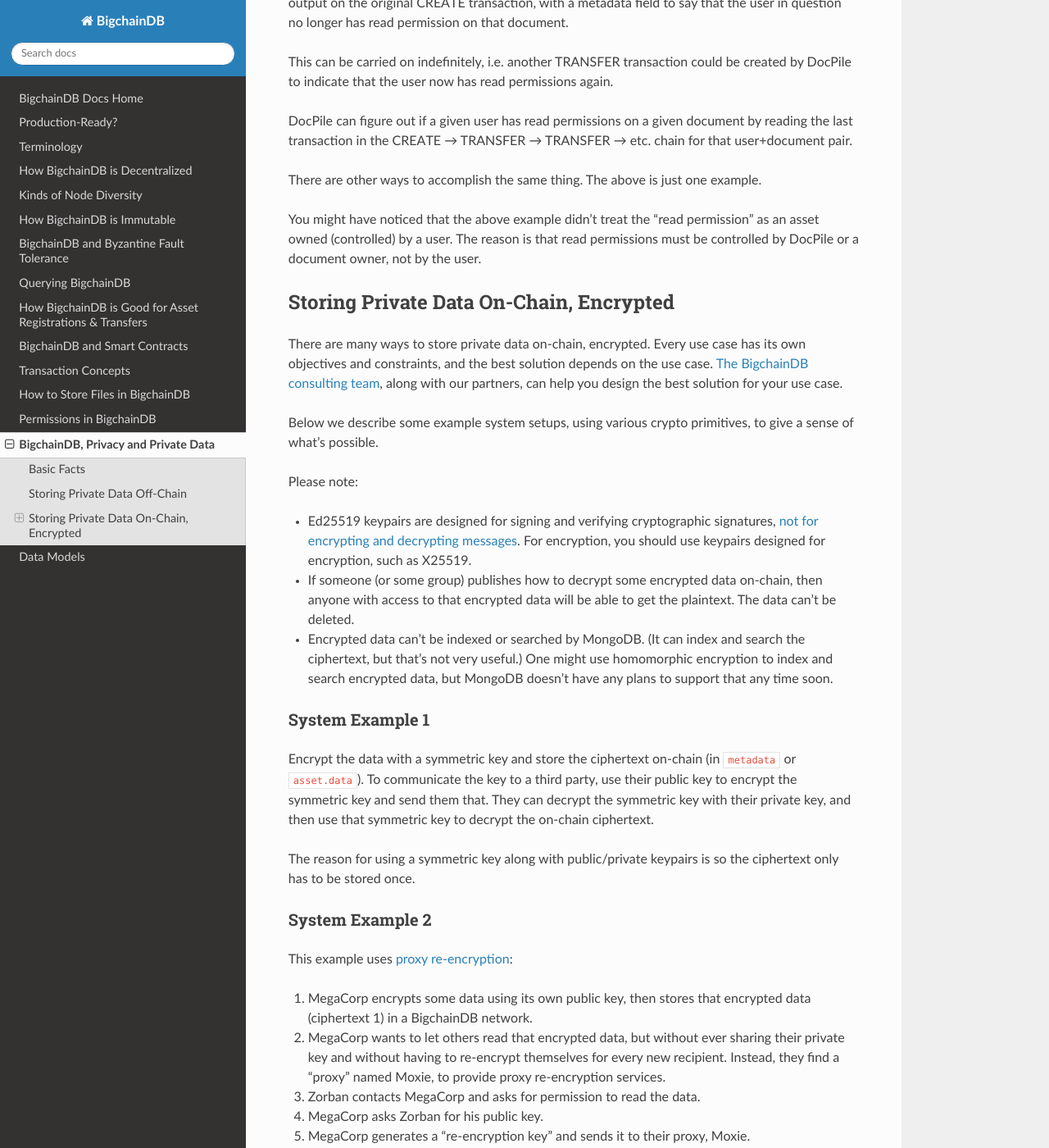
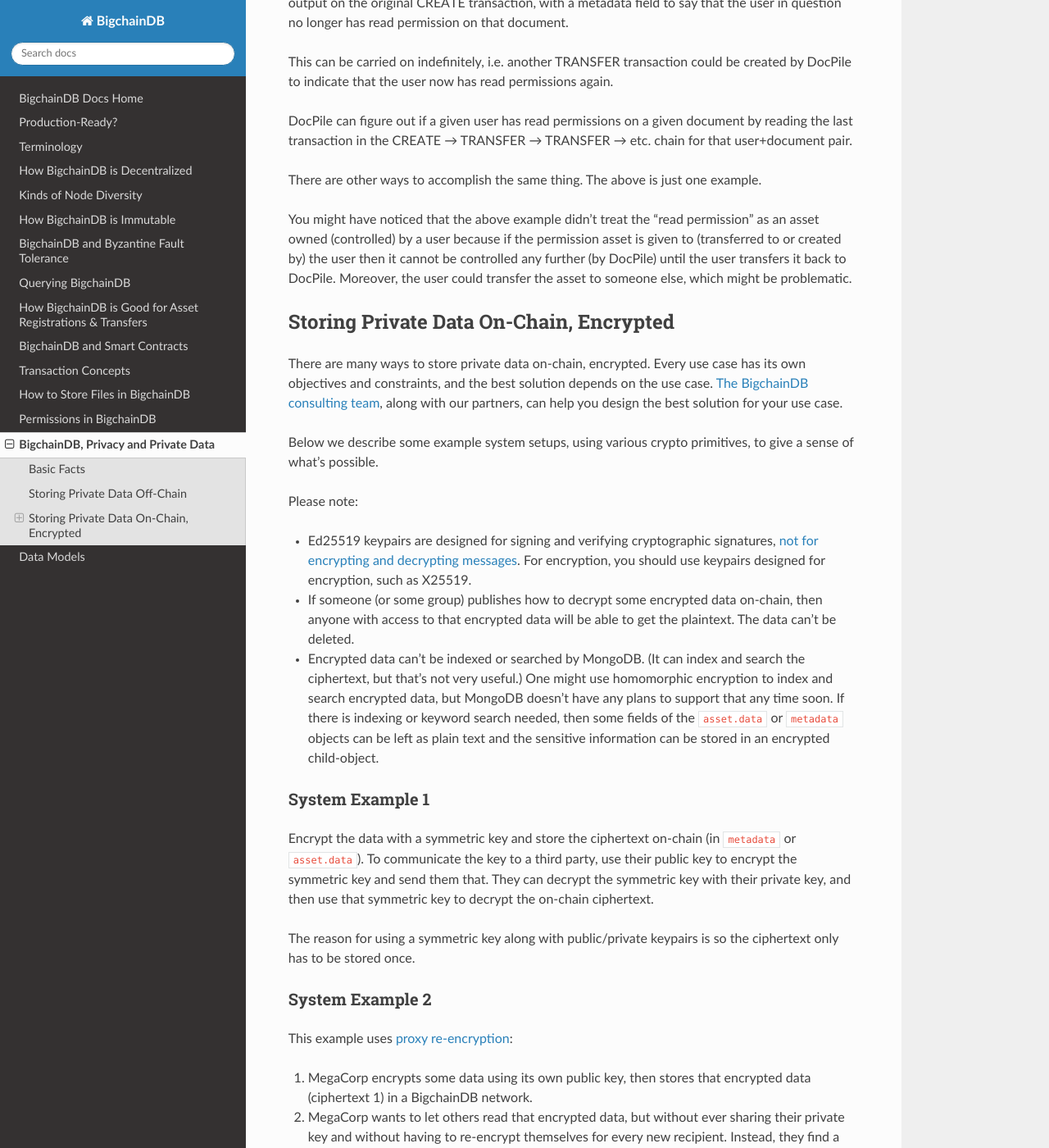
Before and after one commit to bigchaindb/bigchaindb, a Sphinx documentation site: the page built from docs/root/source/private-data.rst, in a window 1280 px wide and 1400 px high, scrolled down 1314 px. Shown: the whole window at 82% size. Built offline with Sphinx 7.4.7 and the Read the Docs theme 2.0.0, drawn with Linux system fonts in a browser that asks for light colours.

Commit message:
Address initial comments from @gautamdhameja

```diff
--- a/docs/root/source/private-data.rst
+++ b/docs/root/source/private-data.rst
@@ -34,7 +34,7 @@
 
 There are other ways to accomplish the same thing. The above is just one example.
 
-You might have noticed that the above example didn’t treat the “read permission” as an asset owned (controlled) by a user. The reason is that read permissions must be controlled by DocPile or a document owner, not by the user.
+You might have noticed that the above example didn’t treat the “read permission” as an asset owned (controlled) by a user because if the permission asset is given to (transferred to or created by) the user then it cannot be controlled any further (by DocPile) until the user transfers it back to DocPile. Moreover, the user could transfer the asset to someone else, which might be problematic.
 
 Storing Private Data On-Chain, Encrypted
 ========================================
@@ -47,7 +47,7 @@
 
 - Ed25519 keypairs are designed for signing and verifying cryptographic signatures, `not for encrypting and decrypting messages <https://crypto.stackexchange.com/questions/27866/why-curve25519-for-encryption-but-ed25519-for-signatures>`_. For encryption, you should use keypairs designed for encryption, such as X25519.
 - If someone (or some group) publishes how to decrypt some encrypted data on-chain, then anyone with access to that encrypted data will be able to get the plaintext. The data can’t be deleted.
-- Encrypted data can’t be indexed or searched by MongoDB. (It can index and search the ciphertext, but that’s not very useful.) One might use homomorphic encryption to index and search encrypted data, but MongoDB doesn’t have any plans to support that any time soon.
+- Encrypted data can’t be indexed or searched by MongoDB. (It can index and search the ciphertext, but that’s not very useful.) One might use homomorphic encryption to index and search encrypted data, but MongoDB doesn’t have any plans to support that any time soon. If there is indexing or keyword search needed, then some fields of the ``asset.data`` or ``metadata`` objects can be left as plain text and the sensitive information can be stored in an encrypted child-object.
 
 System Example 1
 ~~~~~~~~~~~~~~~~
```
